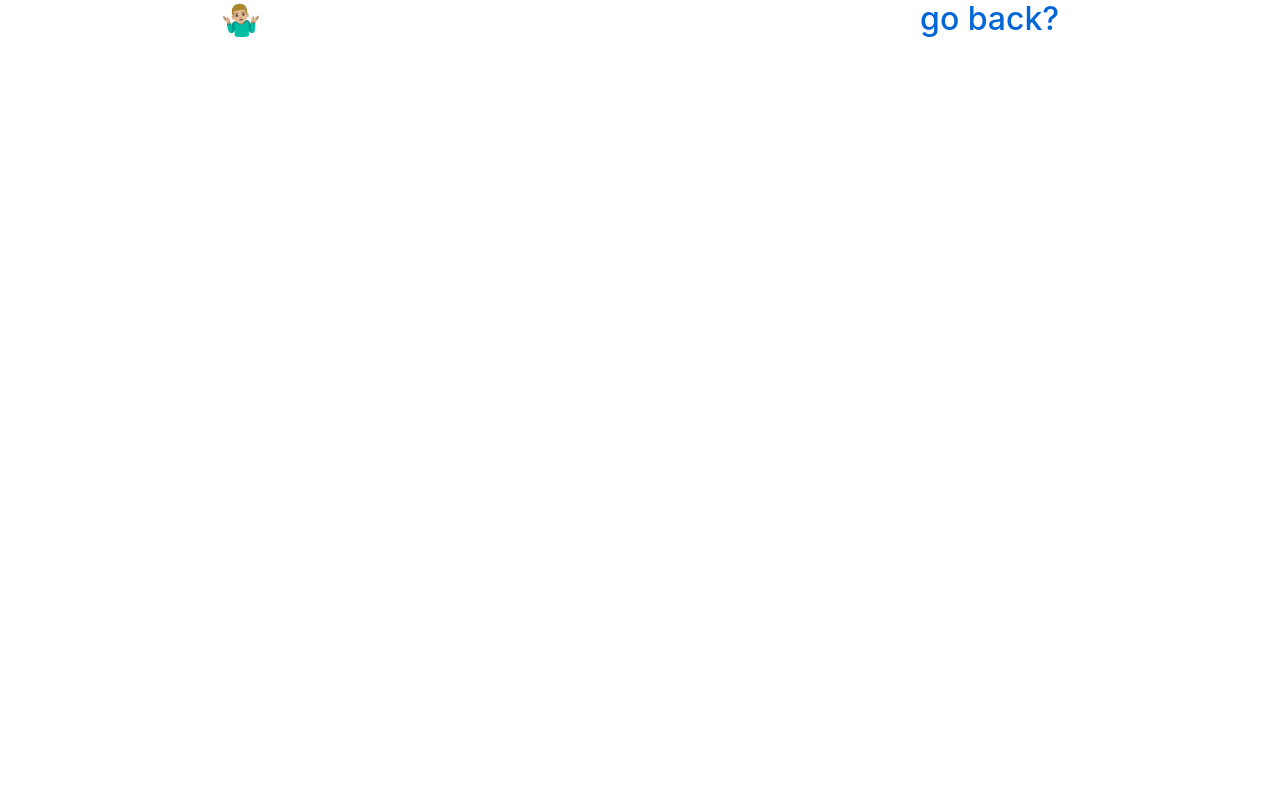
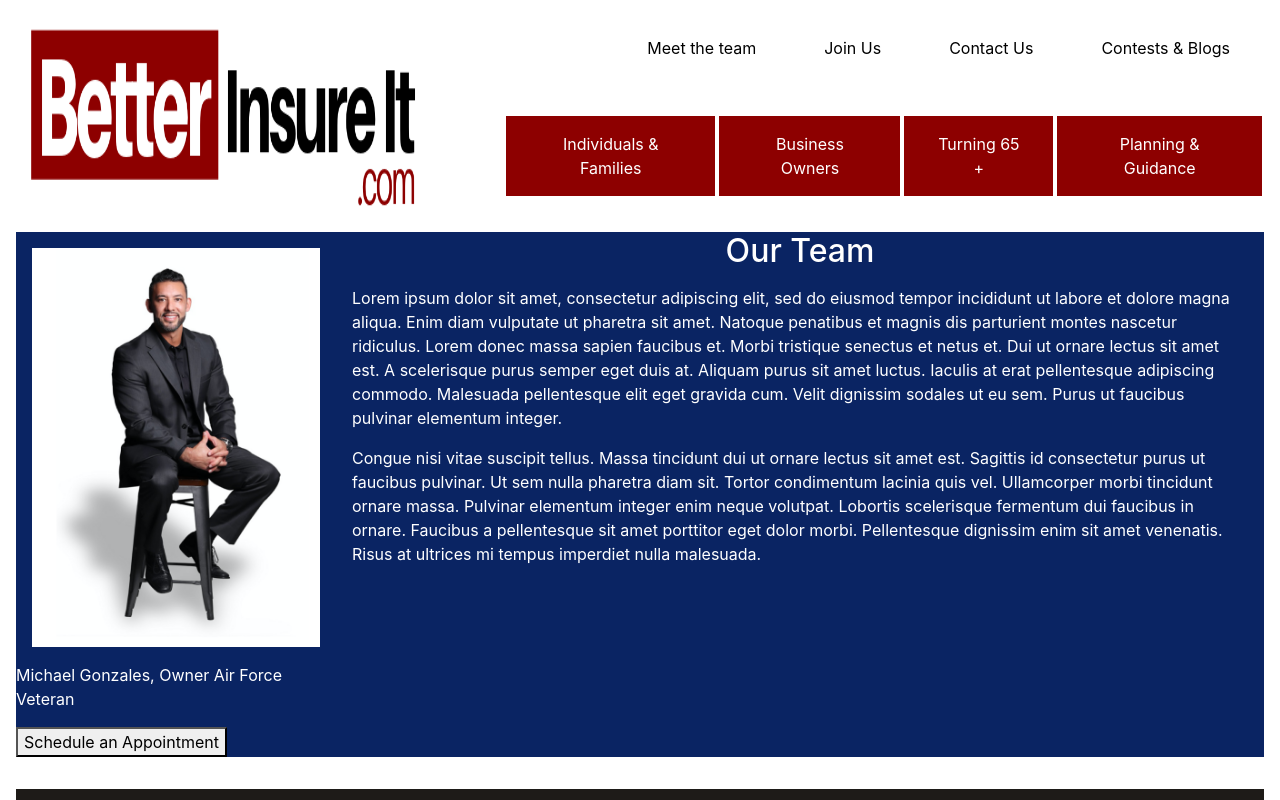
Before and after one commit to MatthewSDick/BetterInsureIT, a React (Create React App) app in the folder ClientApp/: page /MeetTheTeam in a window 1280 px wide. Shown: the top 800 px of the page. Built offline with nearby package versions, Linux system fonts and the light colour scheme.

Commit message:
Many changes - mike pic, app.jsx footer, TeamHero page and its CSS

```diff
--- a/ClientApp/src/App.jsx
+++ b/ClientApp/src/App.jsx
@@ -2,6 +2,7 @@ import React, { Component } from 'react'
 import { Route, Switch } from 'react-router'
 import { Layout } from './components/Layout'
 import { Home } from './pages/Home'
+import { MeetTheTeam } from './pages/MeetTheTeam'
 import Plans from './pages/Plans'
 import NotFound from './pages/NotFound'
 import './custom.scss'
@@ -14,6 +15,7 @@ export default class App extends Component {
       <Switch>
         <Route exact path="/" component={Home} />
         <Route exact path="/plans" component={Plans} />
+        <Route exact path="/MeetTheTeam" component={MeetTheTeam} />
         <Route exact path="*" component={NotFound} />
       </Switch>
     )
--- /dev/null
+++ b/ClientApp/src/components/TeamHero.jsx
@@ -0,0 +1,57 @@
+import React from 'react'
+import { Link } from 'react-router-dom'
+import hero from './teamhero.scss'
+import agent_pic from '../images/Michael_Chair.png'
+
+const Hero = () => {
+  return (
+    <>
+      <div className="hero">
+        <div className="teamhero-left">
+          <div>
+            <img className="agent-pic" src={agent_pic} />
+          </div>
+          <div>
+            <p>Michael Gonzales, Owner Air Force Veteran</p>
+          </div>
+          <div>
+            <button>Schedule an Appointment</button>
+          </div>
+        </div>
+        <div className="teamhero-right">
+          <div>
+            <h2>Our Team</h2>
+          </div>
+          <div className="hero-text">
+            <p>
+              Lorem ipsum dolor sit amet, consectetur adipiscing elit, sed do
+              eiusmod tempor incididunt ut labore et dolore magna aliqua. Enim
+              diam vulputate ut pharetra sit amet. Natoque penatibus et magnis
+              dis parturient montes nascetur ridiculus. Lorem donec massa sapien
+              faucibus et. Morbi tristique senectus et netus et. Dui ut ornare
+              lectus sit amet est. A scelerisque purus semper eget duis at.
+              Aliquam purus sit amet luctus. Iaculis at erat pellentesque
+              adipiscing commodo. Malesuada pellentesque elit eget gravida cum.
+              Velit dignissim sodales ut eu sem. Purus ut faucibus pulvinar
+              elementum integer.
+            </p>
+            <p>
+              Congue nisi vitae suscipit tellus. Massa tincidunt dui ut ornare
+              lectus sit amet est. Sagittis id consectetur purus ut faucibus
+              pulvinar. Ut sem nulla pharetra diam sit. Tortor condimentum
+              lacinia quis vel. Ullamcorper morbi tincidunt ornare massa.
+              Pulvinar elementum integer enim neque volutpat. Lobortis
+              scelerisque fermentum dui faucibus in ornare. Faucibus a
+              pellentesque sit amet porttitor eget dolor morbi. Pellentesque
+              dignissim enim sit amet venenatis. Risus at ultrices mi tempus
+              imperdiet nulla malesuada.
+            </p>
+          </div>
+        </div>
+      </div>
+      {/* <div className="div-line"></div> */}
+    </>
+  )
+}
+
+export default Hero
--- a/ClientApp/src/components/footer.scss
+++ b/ClientApp/src/components/footer.scss
@@ -39,10 +39,8 @@
 .copyright {
   text-align: center;
   padding-bottom: 1rem;
-  background-color: yellow;
-  p {
-    color: white;
-  }
+  // background-color: yellow;
+  color: black;
 }
 
 .footer-center-items-button {
--- /dev/null
+++ b/ClientApp/src/components/teamhero.scss
@@ -0,0 +1,44 @@
+.hero {
+  background-color: #0a2463;
+  margin: 1rem;
+  display: flex;
+  flex-direction: row;
+}
+
+.agent-pic {
+  height: auto;
+  width: 40vh;
+  padding: 1rem;
+  -webkit-transform: scaleX(-1);
+  transform: scaleX(-1);
+}
+
+.agent-info {
+  text-align: center;
+  // background-color: blue;
+  padding: 0.5rem 0rem 0.5rem 0rem;
+}
+
+.hero-right {
+  display: flex;
+  flex-direction: column;
+  margin-left: 2rem;
+  padding: 1rem;
+}
+
+h2 {
+  text-align: center;
+  color: #ffffff;
+}
+
+p {
+  color: #ffffff;
+}
+
+.hero-text {
+  margin: 1rem;
+}
+
+.agent-info h4 {
+  color: #8d0000;
+}
--- /dev/null
+++ b/ClientApp/src/pages/MeetTheTeam.jsx
@@ -0,0 +1,15 @@
+import React from 'react'
+import { Link } from 'react-router-dom'
+import Header from '../components/Header'
+import TeamHero from '../components/TeamHero'
+import Footer from '../components/Footer'
+
+export function MeetTheTeam() {
+  return (
+    <>
+      <Header />
+      <TeamHero />
+      <Footer />
+    </>
+  )
+}
```
Also changed, not shown: ClientApp/src/images/Michael_Chair.png (added).
